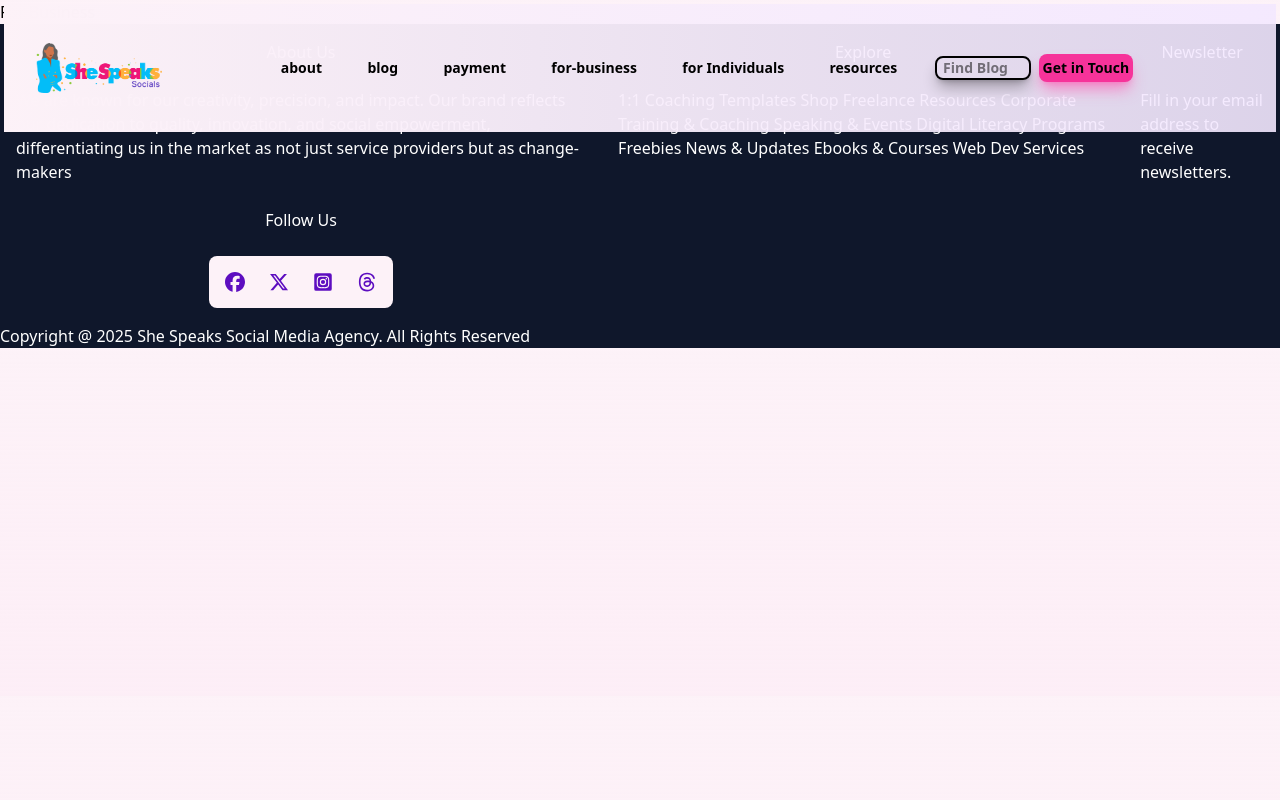
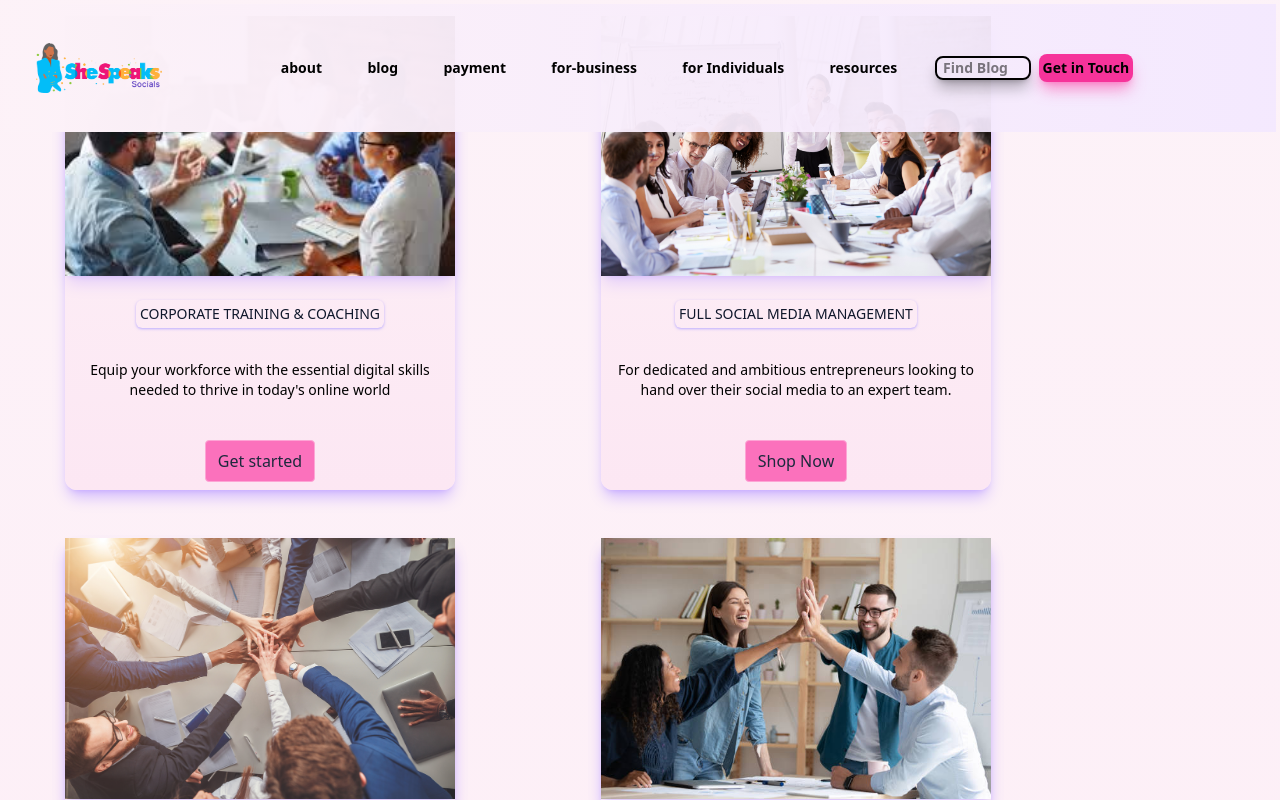
Before and after one commit to MatthewsRicky/shespeaksocial, a Next.js app: page /for-business in a window 1280 px wide. Shown: the top 800 px of the page. Built offline with nearby package versions, Linux system fonts and the light colour scheme.

Commit message:
sorting the route and adding initial component

```diff
--- a/app/for-business/page.tsx
+++ b/app/for-business/page.tsx
@@ -1,8 +1,11 @@
+"use client"
 import React from 'react'
-
-const ForBusiness = () => {
+import  ForBusiness  from "@/components/ForBusiness"
+const Business = () => {
 	return (
-		<div>For Business</div>
+		<div>
+			<ForBusiness />
+		</div>
 	)
 }
-export default ForBusiness
+export default Business
```
